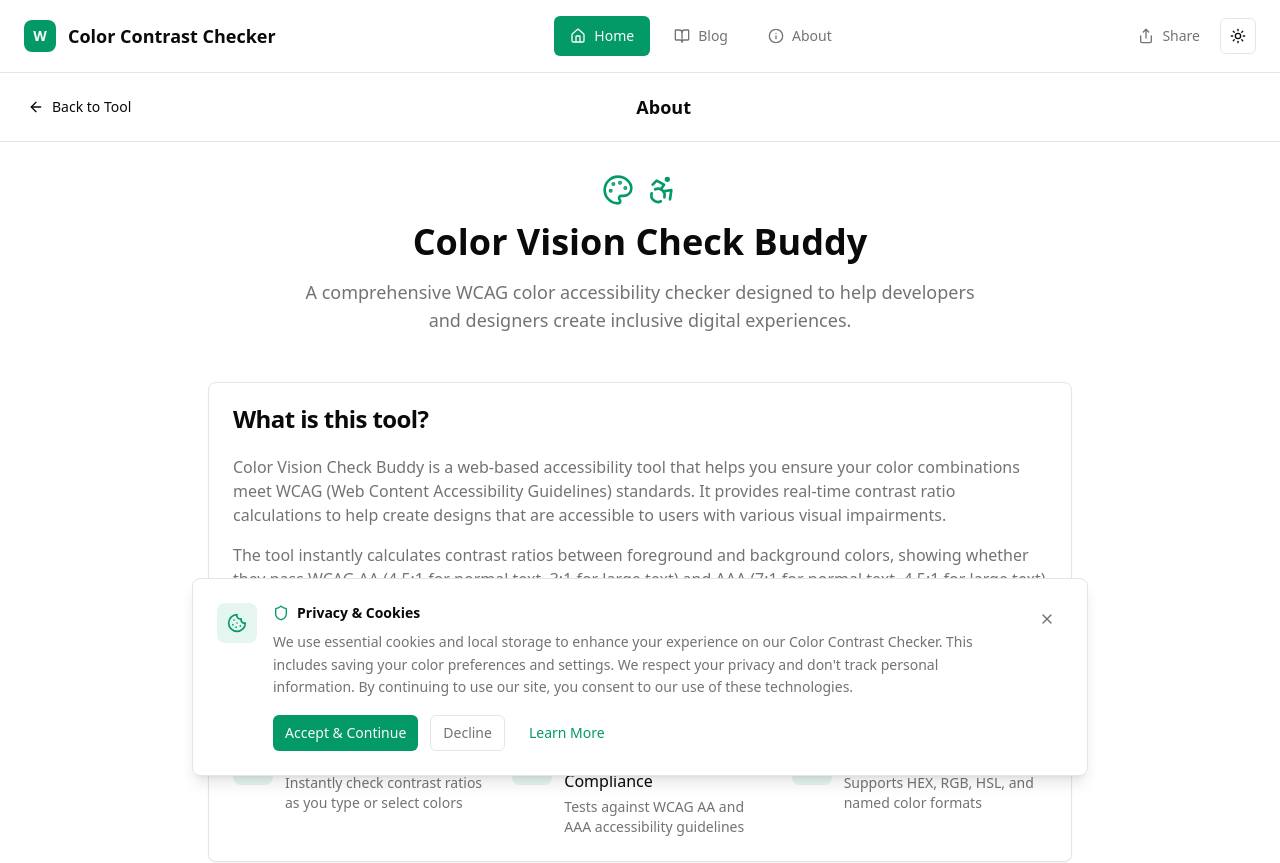
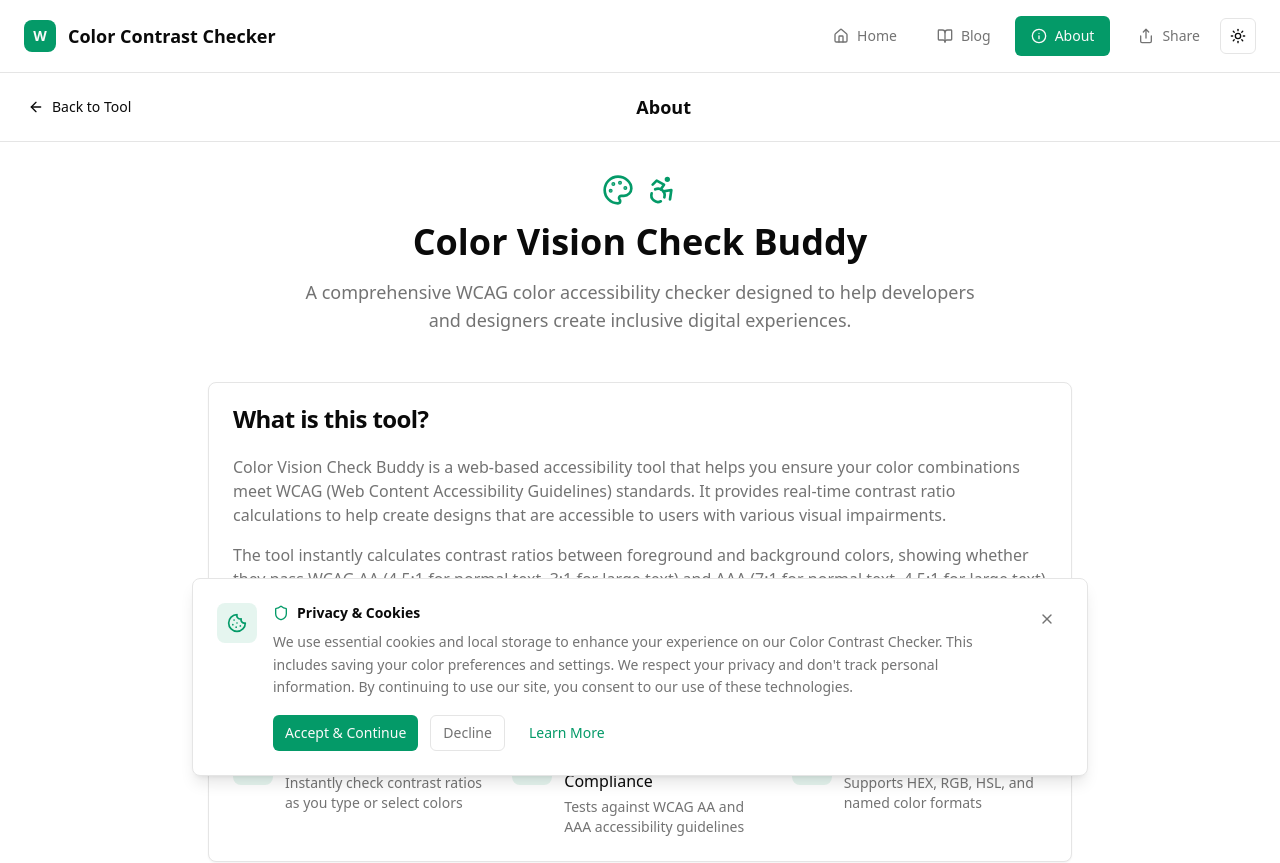
Before and after one commit to Danishmk1286/color-contrast-checker-for-accessibility, a React (Vite) app: page /about in a window 1280 px wide. Shown: the top 863 px of the page. Built offline with nearby package versions, Linux system fonts and the light colour scheme.

Commit message:
Fix active link and align header

```diff
--- a/src/components/Header.tsx
+++ b/src/components/Header.tsx
@@ -1,5 +1,5 @@
 import React, { useState } from 'react';
-import { Link } from 'react-router-dom';
+import { Link, useLocation } from 'react-router-dom';
 import { Button } from '@/components/ui/button';
 import { ThemeToggle } from '@/components/ui/theme-toggle';
 import { Sheet, SheetContent, SheetTrigger } from '@/components/ui/sheet';
@@ -7,6 +7,31 @@ import { Home, BookOpen, Info, Share, Menu, X } from 'lucide-react';
 
 const Header = () => {
   const [isMobileMenuOpen, setIsMobileMenuOpen] = useState(false);
+  const location = useLocation();
+
+  // Helper function to check if a path is active
+  const isActivePath = (path: string) => {
+    if (path === '/') {
+      return location.pathname === '/';
+    }
+    return location.pathname.startsWith(path);
+  };
+
+  // Helper function to get navigation link classes
+  const getNavLinkClasses = (path: string) => {
+    const baseClasses = "gap-2 transition-all duration-200";
+    return isActivePath(path)
+      ? `${baseClasses} bg-primary text-primary-foreground hover:bg-primary/90`
+      : `${baseClasses} text-muted-foreground hover:text-foreground hover:bg-muted`;
+  };
+
+  // Helper function to get mobile navigation link classes
+  const getMobileNavLinkClasses = (path: string) => {
+    const baseClasses = "justify-start gap-3 h-12 text-base transition-all duration-200";
+    return isActivePath(path)
+      ? `${baseClasses} bg-primary text-primary-foreground hover:bg-primary/90`
+      : `${baseClasses} text-muted-foreground hover:text-foreground hover:bg-muted`;
+  };
 
   const handleShareClick = async () => {
     const url = window.location.href;
@@ -48,21 +73,23 @@ const Header = () => {
             </span>
           </Link>
 
+          {/* Right side - Navigation and Actions */}
+          <div className="flex items-center gap-1 md:gap-2">
             {/* Desktop Navigation */}
-          <nav className="hidden md:flex items-center gap-1 lg:gap-2">
-            <Button variant="ghost" asChild className="gap-2 bg-primary text-primary-foreground hover:bg-primary/90">
+            <nav className="hidden md:flex items-center gap-1 lg:gap-2 mr-2">
+              <Button variant="ghost" asChild className={getNavLinkClasses('/')}>
                 <Link to="/">
                   <Home className="w-4 h-4" />
                   <span className="hidden lg:inline">Home</span>
                 </Link>
               </Button>
-            <Button variant="ghost" asChild className="gap-2 text-muted-foreground hover:text-foreground hover:bg-muted">
+              <Button variant="ghost" asChild className={getNavLinkClasses('/blog')}>
                 <Link to="/blog">
                   <BookOpen className="w-4 h-4" />
                   <span className="hidden lg:inline">Blog</span>
                 </Link>
               </Button>
-            <Button variant="ghost" asChild className="gap-2 text-muted-foreground hover:text-foreground hover:bg-muted">
+              <Button variant="ghost" asChild className={getNavLinkClasses('/about')}>
                 <Link to="/about">
                   <Info className="w-4 h-4" />
                   <span className="hidden lg:inline">About</span>
@@ -70,8 +97,6 @@ const Header = () => {
               </Button>
             </nav>
 
-          {/* Desktop Actions & Mobile Menu */}
-          <div className="flex items-center gap-1 md:gap-2">
             {/* Desktop Share Button */}
             <Button
               variant="ghost"
@@ -101,7 +126,7 @@ const Header = () => {
                       <div className="w-6 h-6 bg-primary rounded-md flex items-center justify-center">
                         <span className="text-xs font-bold text-primary-foreground">W</span>
                       </div>
-                      <span className="text-sm font-semibold">Menu</span>
+                      <span className="text-sm font-semibold">Navigation</span>
                     </div>
                   </div>
 
@@ -110,7 +135,7 @@ const Header = () => {
                     <Button
                       variant="ghost"
                       asChild
-                      className="justify-start gap-3 h-12 text-base"
+                      className={getMobileNavLinkClasses('/')}
                       onClick={() => setIsMobileMenuOpen(false)}
                     >
                       <Link to="/">
@@ -121,7 +146,7 @@ const Header = () => {
                     <Button
                       variant="ghost"
                       asChild
-                      className="justify-start gap-3 h-12 text-base"
+                      className={getMobileNavLinkClasses('/blog')}
                       onClick={() => setIsMobileMenuOpen(false)}
                     >
                       <Link to="/blog">
@@ -132,7 +157,7 @@ const Header = () => {
                     <Button
                       variant="ghost"
                       asChild
-                      className="justify-start gap-3 h-12 text-base"
+                      className={getMobileNavLinkClasses('/about')}
                       onClick={() => setIsMobileMenuOpen(false)}
                     >
                       <Link to="/about">
@@ -146,7 +171,7 @@ const Header = () => {
                         handleShareClick();
                         setIsMobileMenuOpen(false);
                       }}
-                      className="justify-start gap-3 h-12 text-base"
+                      className="justify-start gap-3 h-12 text-base text-muted-foreground hover:text-foreground hover:bg-muted"
                     >
                       <Share className="w-5 h-5" />
                       Share Tool
```
Lines whose indentation alone changed are shown as unchanged.
